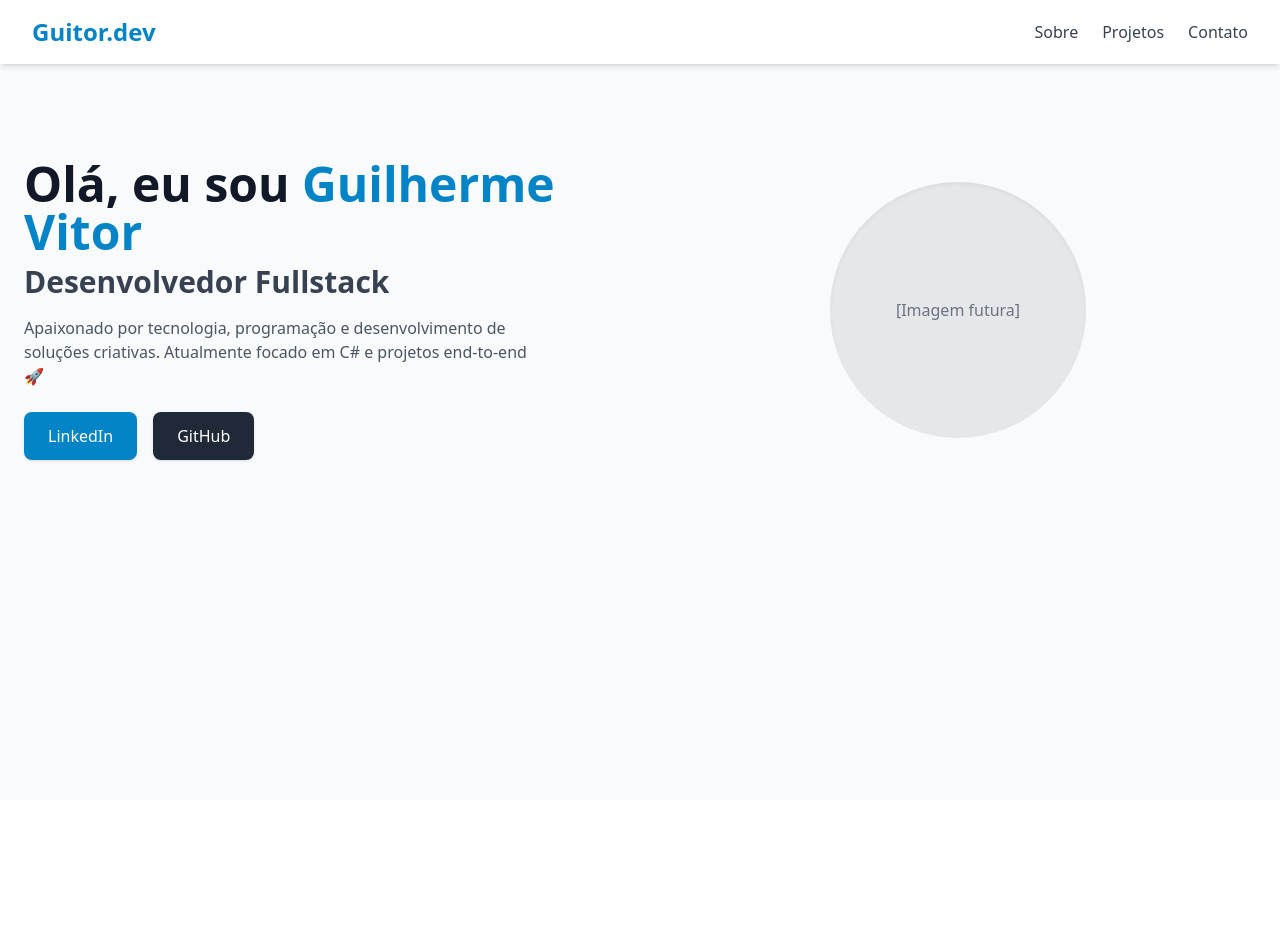
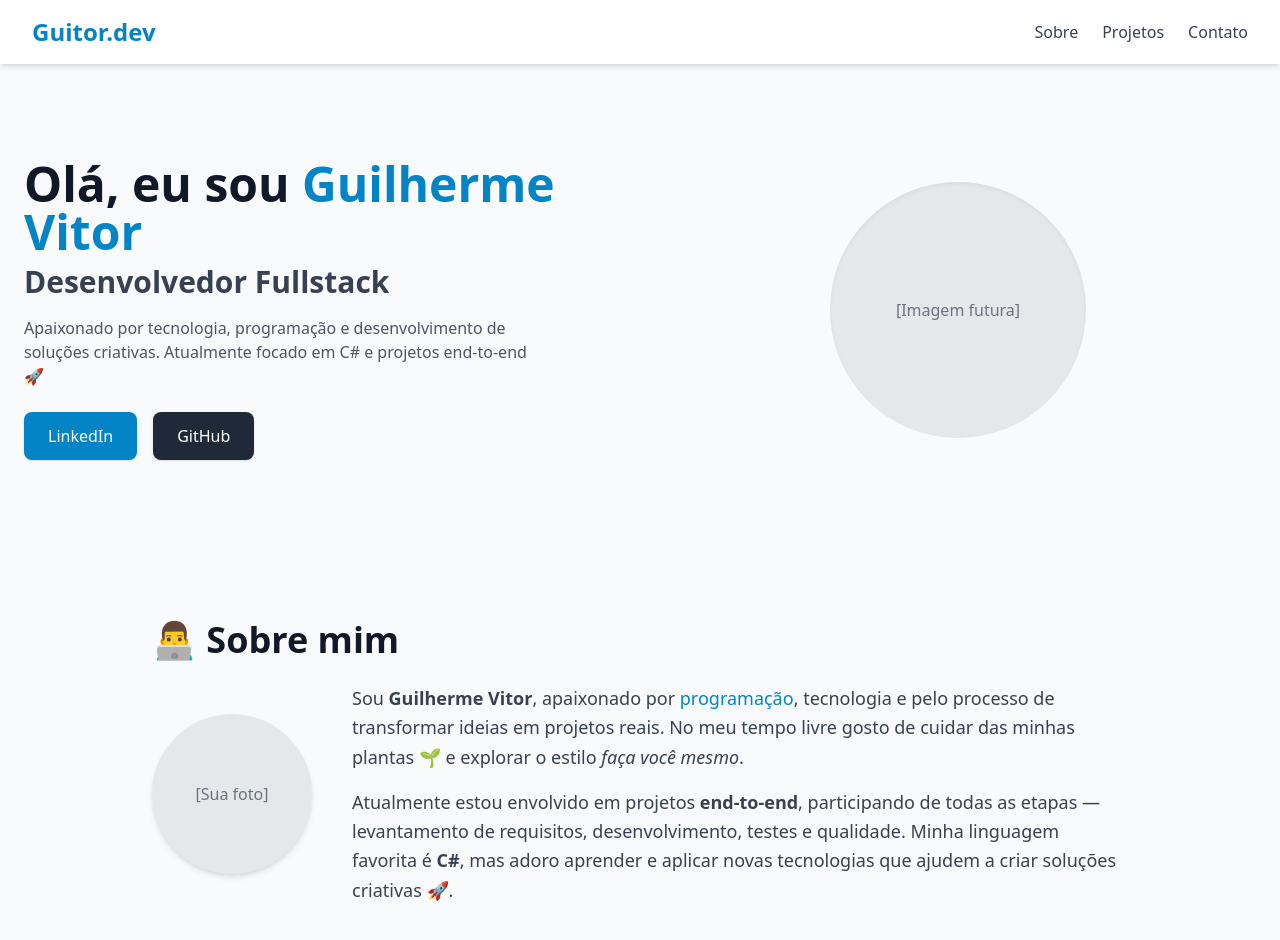
Before and after one commit to Guitor-92/portfolio-v2, a React (Create React App) app in the folder portfolio-v2/: page / in a window 1280 px wide. Shown: the top 940 px of the page. Before the commit the page ends 800 px from the top, so only its background shows below. Built offline with nearby package versions, Linux system fonts and the light colour scheme.

Commit message:
feat: adicionar seção Sobre mim com texto de apresentação

```diff
--- a/portfolio-v2/src/App.js
+++ b/portfolio-v2/src/App.js
@@ -1,5 +1,6 @@
 import Navbar from "./components/Navbar";
 import Hero from "./components/Hero";
+import About from "./components/About";
 
 function App() {
   return (
@@ -7,6 +8,7 @@ function App() {
       <Navbar />
       <div className="pt-20">
         <Hero />
+        <About />
       </div>
     </div>
   );
--- /dev/null
+++ b/portfolio-v2/src/components/About.jsx
@@ -0,0 +1,39 @@
+export default function About() {
+  return (
+    <section
+      id="about"
+      className="max-w-5xl mx-auto px-6 py-20 text-center md:text-left"
+    >
+      <h2 className="text-3xl sm:text-4xl font-bold text-gray-900 mb-6">
+        👨‍💻 Sobre mim
+      </h2>
+
+      <div className="flex flex-col md:flex-row items-center gap-10">
+        {/* Foto / avatar */}
+        <div className="flex-shrink-0">
+          <div className="w-40 h-40 rounded-full bg-gray-200 flex items-center justify-center shadow-md">
+            <span className="text-gray-500">[Sua foto]</span>
+          </div>
+        </div>
+
+        {/* Texto */}
+        <div className="flex-1">
+          <p className="text-lg text-gray-700 leading-relaxed">
+            Sou <span className="font-semibold">Guilherme Vitor</span>,
+            apaixonado por <span className="text-sky-600">programação</span>, tecnologia
+            e pelo processo de transformar ideias em projetos reais.
+            No meu tempo livre gosto de cuidar das minhas plantas 🌱 e explorar o estilo
+            <span className="italic"> faça você mesmo</span>.
+          </p>
+
+          <p className="mt-4 text-lg text-gray-700 leading-relaxed">
+            Atualmente estou envolvido em projetos <strong>end-to-end</strong>,
+            participando de todas as etapas — levantamento de requisitos, desenvolvimento,
+            testes e qualidade. Minha linguagem favorita é <span className="font-semibold">C#</span>,
+            mas adoro aprender e aplicar novas tecnologias que ajudem a criar soluções criativas 🚀.
+          </p>
+        </div>
+      </div>
+    </section>
+  );
+}
```
